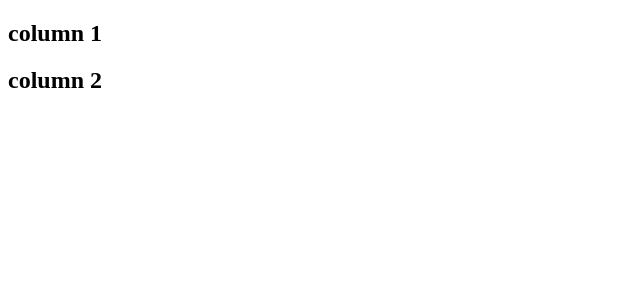
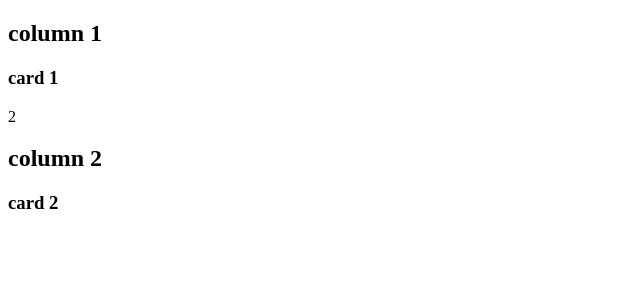
Before and after one commit to EzhovSergey/purrweb_trello, a React (Create React App) app: page / in a window 1280 px wide. Shown: the top 300 px of the page, without its empty margins (0-640 px from the left). Built offline with nearby package versions, Linux system fonts and the light colour scheme.

Commit message:
feat: add list cards

```diff
--- /dev/null
+++ b/src/pages/board/components/cardsList/CardsList.style.ts
@@ -0,0 +1,3 @@
+import styled from "styled-components";
+
+export const CardsList = styled.div``;
--- /dev/null
+++ b/src/pages/board/components/cardsList/CardsList.tsx
@@ -0,0 +1,30 @@
+import React, { FC } from 'react';
+import { Card as CardType } from '../../../../common/types';
+import { Card } from '../index';
+import { CardsList as SCardsList } from './CardsList.style';
+
+type props = {
+  cards?: CardType[];
+}
+
+export const CardsList: FC<props> = ({ cards }) => {
+
+  const renderCards = () => {
+    if (!cards || !cards.length) {
+      return null;
+    }
+
+    return cards.map(card =>
+      <Card
+        card={card}
+        key={card.id}
+      />
+    )
+  }
+
+  return (
+    <SCardsList>
+      {renderCards()}
+    </SCardsList>
+  )
+}
--- a/src/pages/board/components/column/Column.tsx
+++ b/src/pages/board/components/column/Column.tsx
@@ -1,5 +1,6 @@
 import React, { FC } from 'react';
 import { Column as ColumnType } from '../../../../common/types';
+import { CardsList } from '../index';
 import { Column as SColumn } from './Column.style';
 
 type props = {
@@ -10,7 +11,7 @@ export const Column: FC<props> = ({ column }) => {
   return (
     <SColumn>
       <h2>{ column.name }</h2>
-      {/* cards */ }
+      <CardsList cards={column.cards} />
     </SColumn>
   )
 }
--- a/src/pages/board/components/index.ts
+++ b/src/pages/board/components/index.ts
@@ -1,3 +1,4 @@
 export { Column } from './column/Column';
 export { ColumnsList } from './columnsList/ColumnsList';
-export { Card } from './card/Card'
+export { Card } from './card/Card';
+export { CardsList } from './cardsList/CardsList';
```
